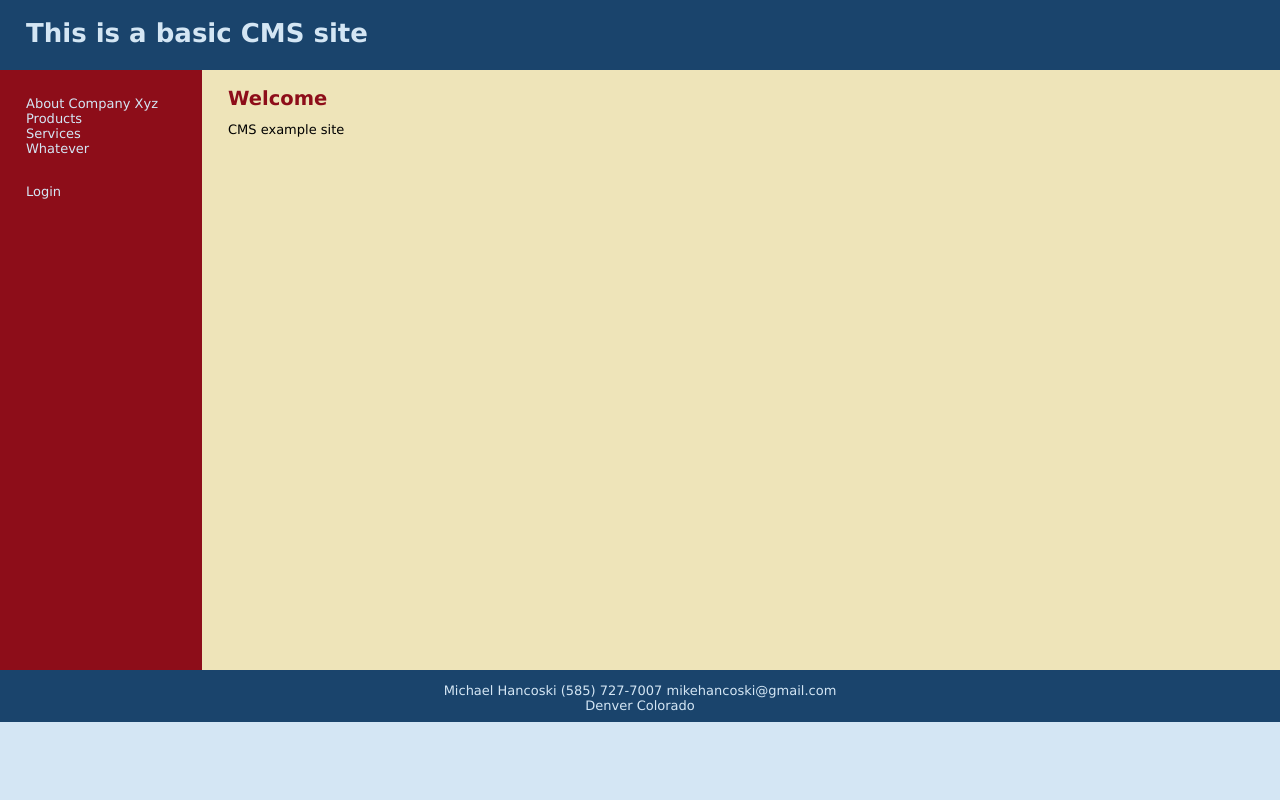
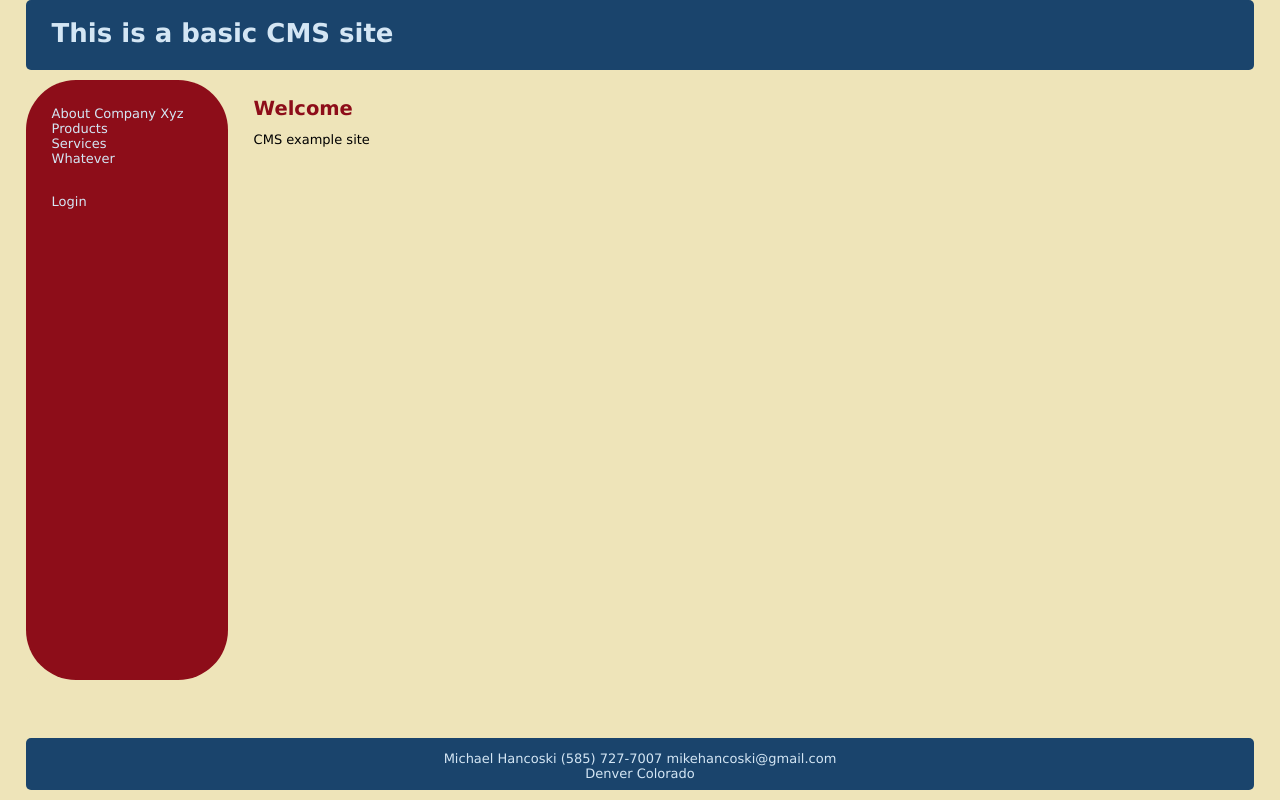
Before and after one commit to mikehancoski/CMSwebsite, a PHP site: page /index.php in a window 1280 px wide. Run offline with PHP 8.4, Linux system fonts and the light colour scheme; data comes from the database, SQL or seed files in the repository.

Commit message:
Formatting
this was added to the live version

```diff
--- a/CMSExample/stylesheets/public.css
+++ b/CMSExample/stylesheets/public.css
@@ -14,6 +14,9 @@ html {
     height: 100%;
     width: 100%;
 }
+div {
+    border-radius: 5px;
+}
 body {
     width: 100%;
     height: 100%;
@@ -21,7 +24,7 @@ body {
     padding: 0px;
     border: 0px;
     font-family: Verdana, Arial, Helvetica, sans-serif;
-    background: #D4E6F4;
+    background: #EEE4B9;
     font-size: 13px;
     line-height: 15px;
 }
@@ -38,12 +41,17 @@ a {
     color: #8D0D19;
 }
 #header {
+    margin-top: -20px;
+    width: 96%;
     height: 70px;
     margin: 0px;
+    margin-left: 2%;
+    margin-right: 2%;
     padding: 0px;
     text-align: left;
     background: #1A446C;
     color: #D4E6F4;
+    margin-bottom: 10px;
 }
 #header h1{
 
@@ -51,27 +59,35 @@ a {
     margin: 0px;
 }
 #main{
-    margin: 0px;
+    margin-left: 2%;
     padding: 0px;
     height: 600px;
-    width: 100%;
+    width: 98%;
     background: #EEE4B9;
 }
 #structure {
     height: 600px;
     width: 100%;
 }
+
+
+/*
 #footer {
-    height: 2em;
-    margin: 0px;
-    padding: 1em;
-    text-align: center;
-    background: #1A446C;
-    color: #D4E6F4;
+	position: relative;
+	height: 50px;
+	background-color: #668284;
+	clear: both;
+	font-family: Verdana, sans-serif;
+	font-size: 14px;
+	text-align: center;
+	color: #ffffff;
+    border-radius: 5px;
 }
-
+*/
 /* navgation */
 #navigation {
+    border-radius: 50px;
+
     width: 150px;
     padding: 1em 2em;
     color: #D4E6F4;
@@ -110,3 +126,18 @@ ul.pages {
 .pagecontent a{
     text-decoration: none;
 }
+#footer {
+    position: absolute;
+    bottom: 0;
+    width: 96%;
+    height: 2em;
+    margin: 10px;
+    margin-left: 2%;
+    margin-right: 2%;
+
+    padding-top: 1em;
+    padding-bottom: 1em;
+    text-align: center;
+    background: #1A446C;
+    color: #D4E6F4;
+}
```
